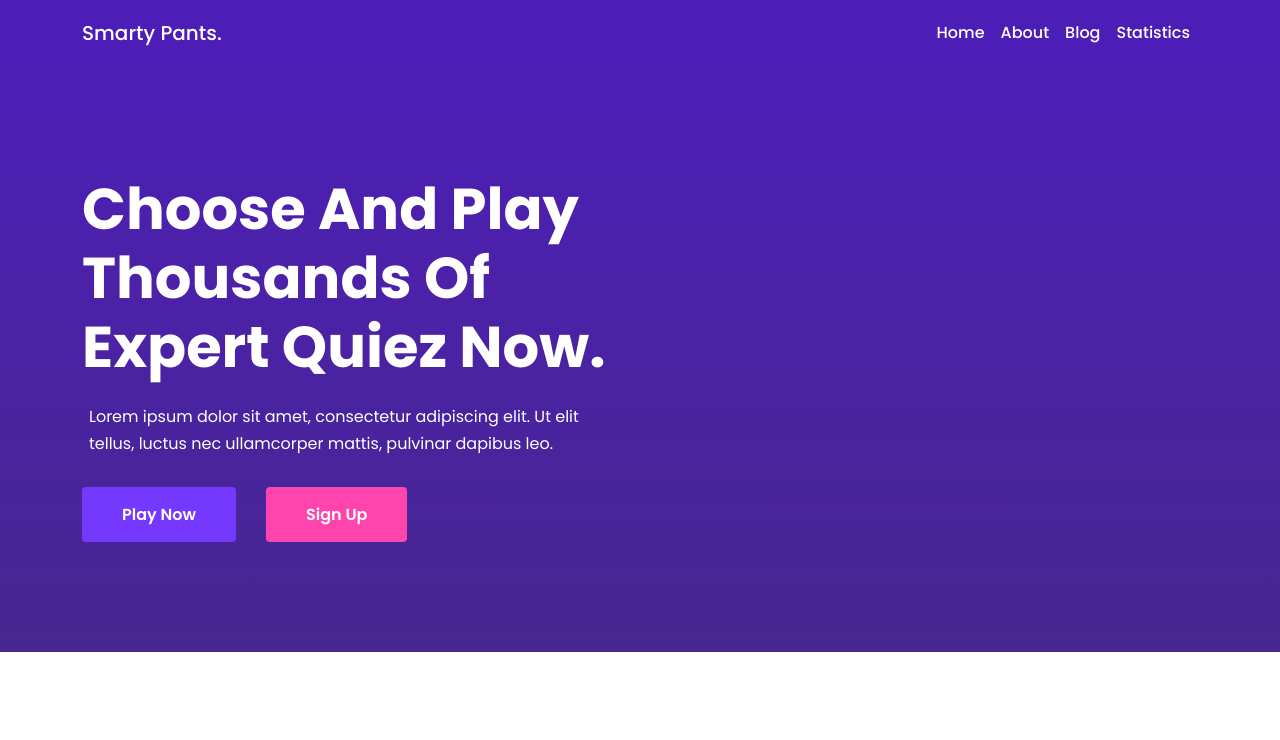
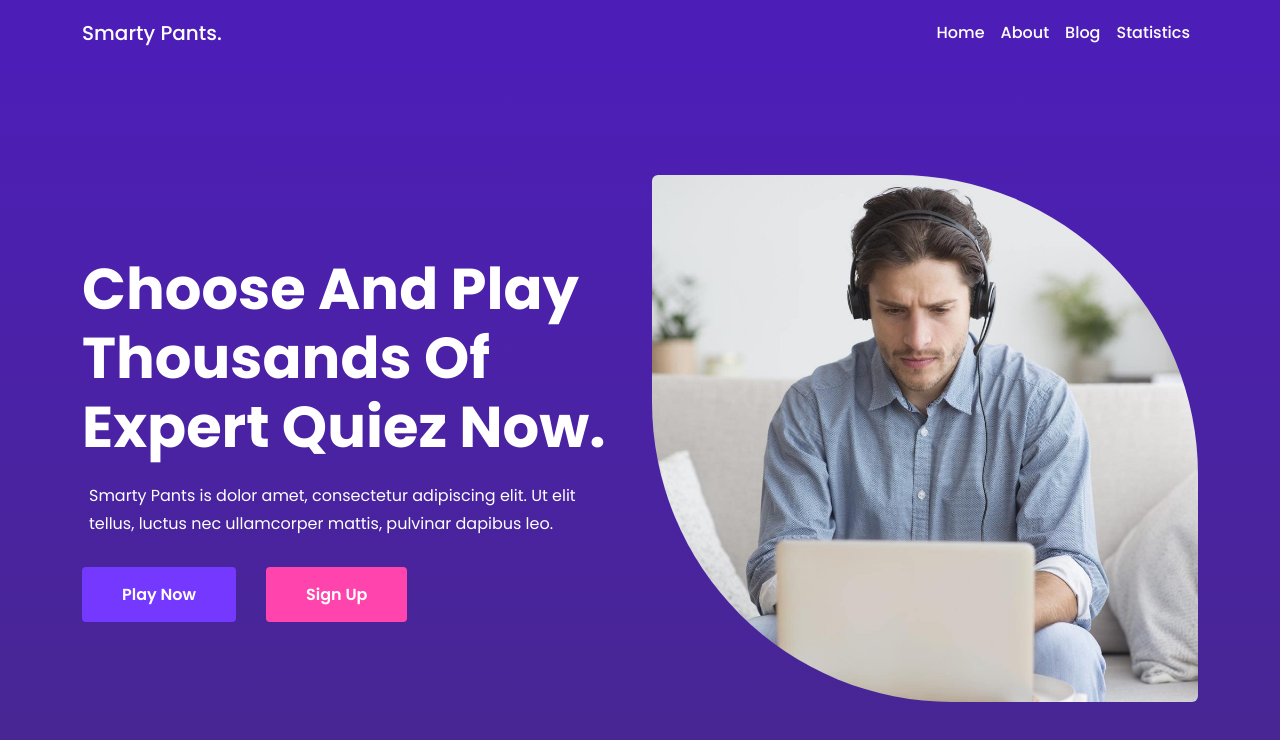
Before and after one commit to nahidthenh/SmartyPants, a React (Vite) app: page / in a window 1280 px wide. Shown: the top 740 px of the page. Built offline with nearby package versions, Linux system fonts and the light colour scheme.

Commit message:
Hero area done

```diff
--- a/src/components/Home/Home.jsx
+++ b/src/components/Home/Home.jsx
@@ -1,21 +1,26 @@
 import { Col, Container, Row } from "react-bootstrap";
 import { Link } from "react-router-dom";
-
+import heroImage from "../../assets/images/hero.jpg"
 const Home = () => {
     return (
         <div className="hero-area-wrap">
             <Container>
-                <Row>
+                <Row className="align-items-center">
                     <Col md={6}>
                         <div className="hero-area-content">
                             <h1>Choose and Play thousands of expert Quiez now.</h1>
                             <p>
-                                Lorem ipsum dolor sit amet, consectetur adipiscing elit. Ut elit tellus, luctus nec ullamcorper mattis, pulvinar dapibus leo.
+                                Smarty Pants is dolor amet, consectetur adipiscing elit. Ut elit tellus, luctus nec ullamcorper mattis, pulvinar dapibus leo.
                             </p>
                             <div className="hero-btn-group">
                                 <Link to=''>Play Now</Link>
                                 <Link to=''>Sign Up</Link>
                             </div>
+                        </div>
+                    </Col>
+                    <Col md={6}>
+                        <div className="hero-area-image">
+                            <img className="img-fluid" src={heroImage} alt="" />
                         </div>
                     </Col>
                 </Row>
--- a/src/index.scss
+++ b/src/index.scss
@@ -116,6 +116,21 @@ body {
       }
     }
   }
+
+  .hero-area-image {
+    img {
+      border-radius: 6px 300px 6px 300px;
+      transition: .3s;
+
+      // border-radius: 300px 6px 300px 6px;
+      &:hover {
+        border-radius: 300px 6px 300px 6px;
+        transition: .3s;
+        cursor: grab;
+      }
+    }
+  }
+
 }
 
 // =============== Home CSS End =============== //
```
